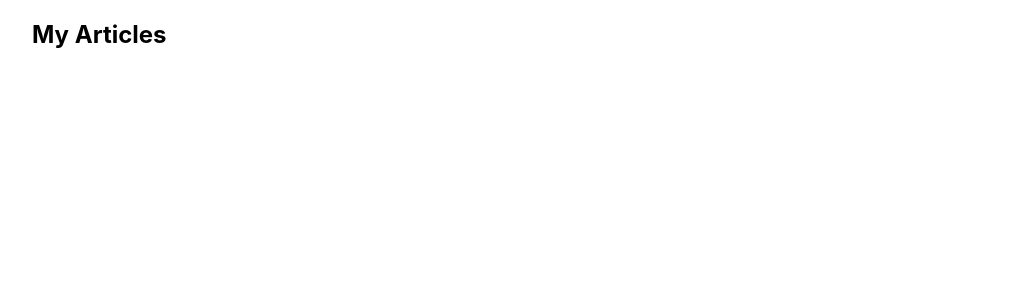
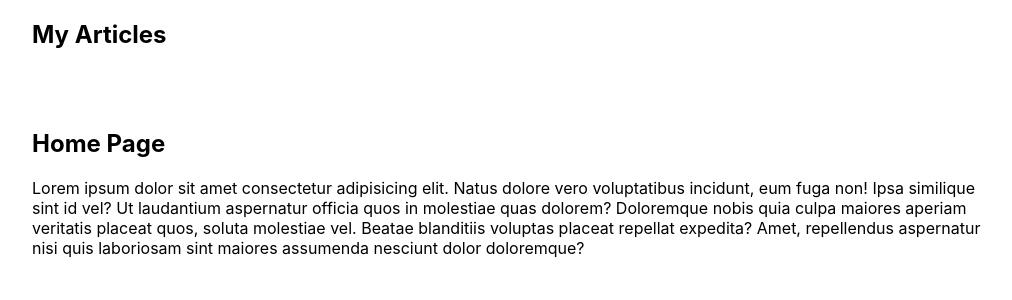
Before and after one commit to Ilie1985/react_router, a React (Create React App) app: page / in a window 1280 px wide. Shown: the top 300 px of the page, without its empty margins (128-1140 px from the left). Built offline with nearby package versions, Linux system fonts and the light colour scheme.

Commit message:
create route for pages

```diff
--- a/src/App.js
+++ b/src/App.js
@@ -1,12 +1,29 @@
 import "./App.css";
-import { Routes, Route } from "react-router-dom";
+import { BrowserRouter, Route } from "react-router-dom";
+import Home from "./pages/Home";
+import About from "./pages/About";
+import Contact from "./pages/Contact";
 
 function App() {
   return (
     <div className="App">
-      <nav>
-        <h1>My Articles</h1>
-      </nav>
+      <BrowserRouter>
+        <nav>
+          <h1>My Articles</h1>
+        </nav>
+
+        <Route path="/">
+          <Home />
+        </Route>
+
+        <Route path="/about">
+          <About />
+        </Route>
+
+        <Route path="/contact">
+          <Contact />{" "}
+        </Route>
+      </BrowserRouter>
     </div>
   );
 }
```
